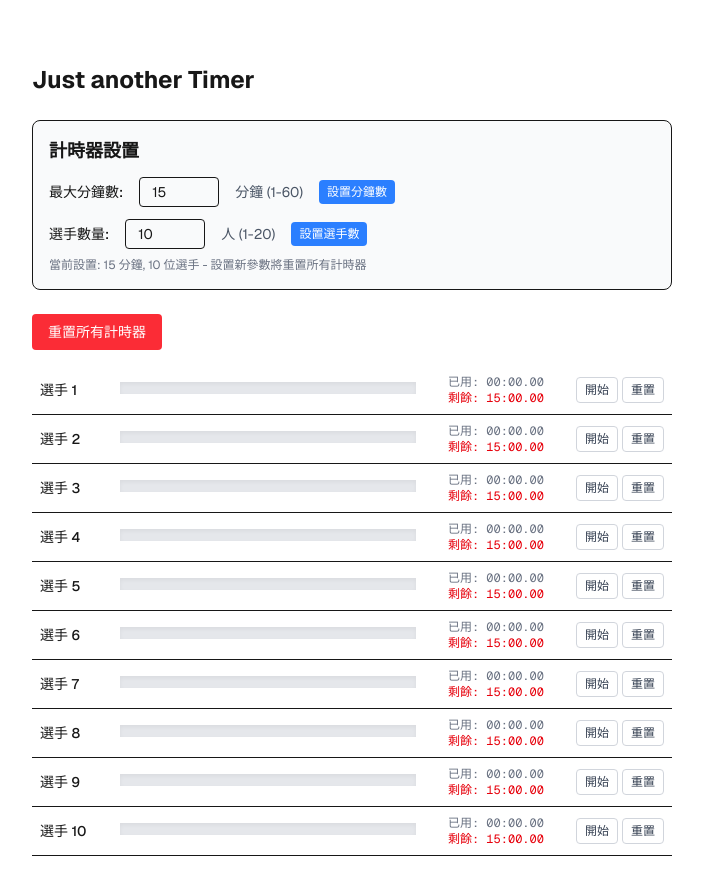
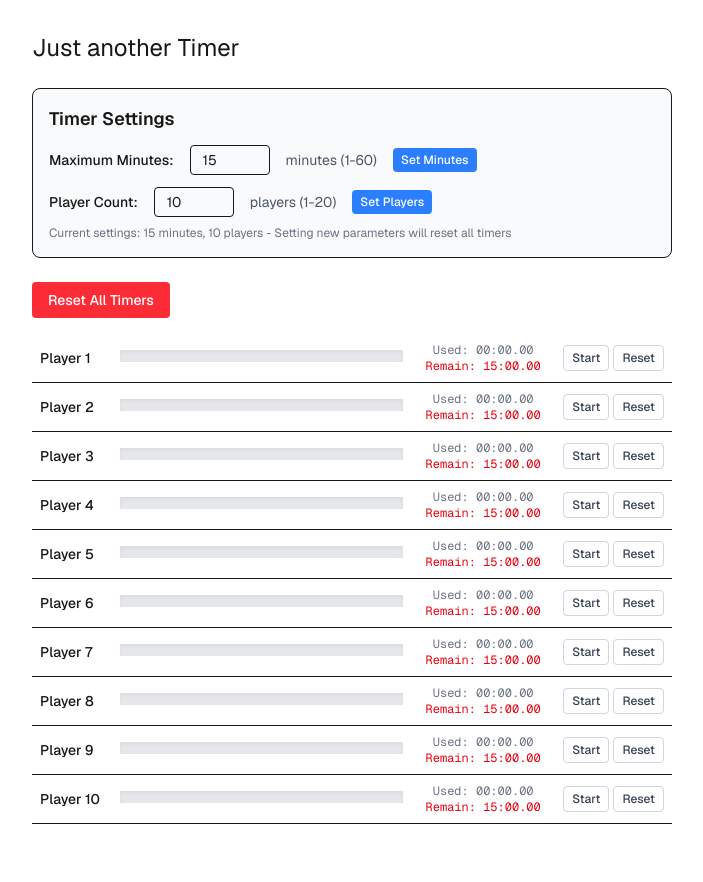
Before and after one commit to LunchBox/next-timer, a Next.js app: page / in a window 1280 px wide. Shown: the top 882 px of the page, without its empty margins (288-991 px from the left). After the commit the page ends 856 px from the top, so only its background shows below. Built offline with nearby package versions, Linux system fonts and the light colour scheme.

Commit message:
change UI to en

```diff
--- a/app/page.tsx
+++ b/app/page.tsx
@@ -48,16 +48,18 @@ export default function Home() {
   );
 
   const handleResetAll = () => {
-    const firstConfirm = window.confirm("確定要重置所有計時器嗎？");
+    const firstConfirm = window.confirm(
+      "Are you sure you want to reset all timers?",
+    );
     if (!firstConfirm) return;
 
     const secondConfirm = window.confirm(
-      "再次確認：這將清除所有選手的時間記錄！",
+      "Confirm again: This will clear all player time records!",
     );
     if (!secondConfirm) return;
 
     const thirdConfirm = window.confirm(
-      "最後確認：重置後所有數據將無法恢復，確定執行嗎？",
+      "Final confirmation: Data cannot be recovered after reset, proceed?",
     );
     if (!thirdConfirm) return;
 
@@ -74,7 +76,7 @@ export default function Home() {
     e.preventDefault();
     const minutes = parseInt(inputMinutes);
     if (isNaN(minutes) || minutes <= 0 || minutes > 60) {
-      alert("請輸入 1-60 分鐘的有效數字");
+      alert("Please enter a valid number of minutes (1-60)");
       return;
     }
 
@@ -97,7 +99,7 @@ export default function Home() {
     e.preventDefault();
     const count = parseInt(inputPlayerCount);
     if (isNaN(count) || count < 1 || count > 20) {
-      alert("請輸入 1-20 選手的有效數字");
+      alert("Please enter a valid number of players (1-20)");
       return;
     }
 
@@ -118,12 +120,12 @@ export default function Home() {
 
   return (
     <div className="flex min-h-screen items-center justify-center bg-zinc-50 font-sans dark:bg-black">
-      <main className="flex min-h-screen w-full max-w-3xl flex-col items-center justify-between py-16 px-16 bg-white dark:bg-black sm:items-start">
-        <h1 className="text-2xl font-bold mb-6">Just another Timer</h1>
+      <main className="flex min-h-screen w-full max-w-3xl flex-col items-center justify-between py-8 px-16 bg-white dark:bg-black sm:items-start">
+        <h1 className="text-2xl mb-6">Just another Timer</h1>
 
         {/* Settings Form */}
         <div className="w-full mb-6 p-4 border rounded-lg bg-gray-50 dark:bg-gray-800">
-          <h2 className="text-lg font-semibold mb-3">計時器設置</h2>
+          <h2 className="text-lg font-semibold mb-3">Timer Settings</h2>
 
           {/* Minutes Setting */}
           <form
@@ -131,7 +133,7 @@ export default function Home() {
             className="flex items-center gap-4 mb-3"
           >
             <label htmlFor="maxMinutes" className="text-sm font-medium">
-              最大分鐘數:
+              Maximum Minutes:
             </label>
             <input
               id="maxMinutes"
@@ -143,9 +145,9 @@ export default function Home() {
               className="px-3 py-1 border rounded text-sm w-20"
               placeholder="15"
             />
-            <span className="text-sm text-gray-600">分鐘 (1-60)</span>
+            <span className="text-sm text-gray-600">minutes (1-60)</span>
             <Button type="submit" variant="primary" size="sm">
-              設置分鐘數
+              Set Minutes
             </Button>
           </form>
 
@@ -155,7 +157,7 @@ export default function Home() {
             className="flex items-center gap-4"
           >
             <label htmlFor="playerCount" className="text-sm font-medium">
-              選手數量:
+              Player Count:
             </label>
             <input
               id="playerCount"
@@ -167,22 +169,22 @@ export default function Home() {
               className="px-3 py-1 border rounded text-sm w-20"
               placeholder="10"
             />
-            <span className="text-sm text-gray-600">人 (1-20)</span>
+            <span className="text-sm text-gray-600">players (1-20)</span>
             <Button type="submit" variant="primary" size="sm">
-              設置選手數
+              Set Players
             </Button>
           </form>
 
           <p className="text-xs text-gray-500 mt-2">
-            當前設置: {maxMinutes} 分鐘, {playerCount} 位選手 -
-            設置新參數將重置所有計時器
+            Current settings: {maxMinutes} minutes, {playerCount} players -
+            Setting new parameters will reset all timers
           </p>
         </div>
 
         {/* Reset All Button */}
         <div className="w-full mb-4">
           <Button onClick={handleResetAll} variant="danger" size="md">
-            重置所有計時器
+            Reset All Timers
           </Button>
         </div>
 
--- a/app/timer.tsx
+++ b/app/timer.tsx
@@ -129,14 +129,18 @@ export default function Timer({
   };
 
   const handleReset = () => {
-    const firstConfirm = window.confirm("確定要重置計時器嗎？");
+    const firstConfirm = window.confirm(
+      "Are you sure you want to reset this timer?",
+    );
     if (!firstConfirm) return;
 
-    const secondConfirm = window.confirm("再次確認：這將清除所有時間記錄！");
+    const secondConfirm = window.confirm(
+      "Confirm again: This will clear all time records!",
+    );
     if (!secondConfirm) return;
 
     const thirdConfirm = window.confirm(
-      "最後確認：重置後無法恢復，確定執行嗎？",
+      "Final confirmation: Data cannot be recovered after reset, proceed?",
     );
     if (!thirdConfirm) return;
 
@@ -146,7 +150,7 @@ export default function Timer({
 
   return (
     <div className="flex w-full items-center gap-4 p-2 border-b">
-      <div className="w-16 text-sm font-medium">選手 {cIdx + 1}</div>
+      <div className="w-16 text-sm font-medium">Player {cIdx + 1}</div>
       <div className="flex-1">
         <div className="w-full bg-gray-200  h-3 mb-1 shadow-inner">
           <div
@@ -156,9 +160,9 @@ export default function Timer({
         </div>
       </div>
       <div className="w-32 text-center font-mono text-sm">
-        <div className="text-xs text-gray-500">已用: {formatTime(time)}</div>
-        <div className="text-xs text-red-600">
-          剩餘: {formatTime(remainingTime)}
+        <div className="text-xs text-gray-500">Used: {formatTime(time)}</div>
+        <div className="text-xs text-red-600 whitespace-nowrap">
+          Remain: {formatTime(remainingTime)}
         </div>
       </div>
       <div className="flex gap-1">
@@ -169,15 +173,15 @@ export default function Timer({
             variant="ghost"
             size="sm"
           >
-            {time === 0 ? "開始" : "繼續"}
+            {time === 0 ? "Start" : "Continue"}
           </Button>
         ) : (
           <Button onClick={handlePause} variant="secondary" size="sm">
-            暫停
+            Pause
           </Button>
         )}
         <Button onClick={handleReset} variant="ghost" size="sm">
-          重置
+          Reset
         </Button>
       </div>
     </div>
```
